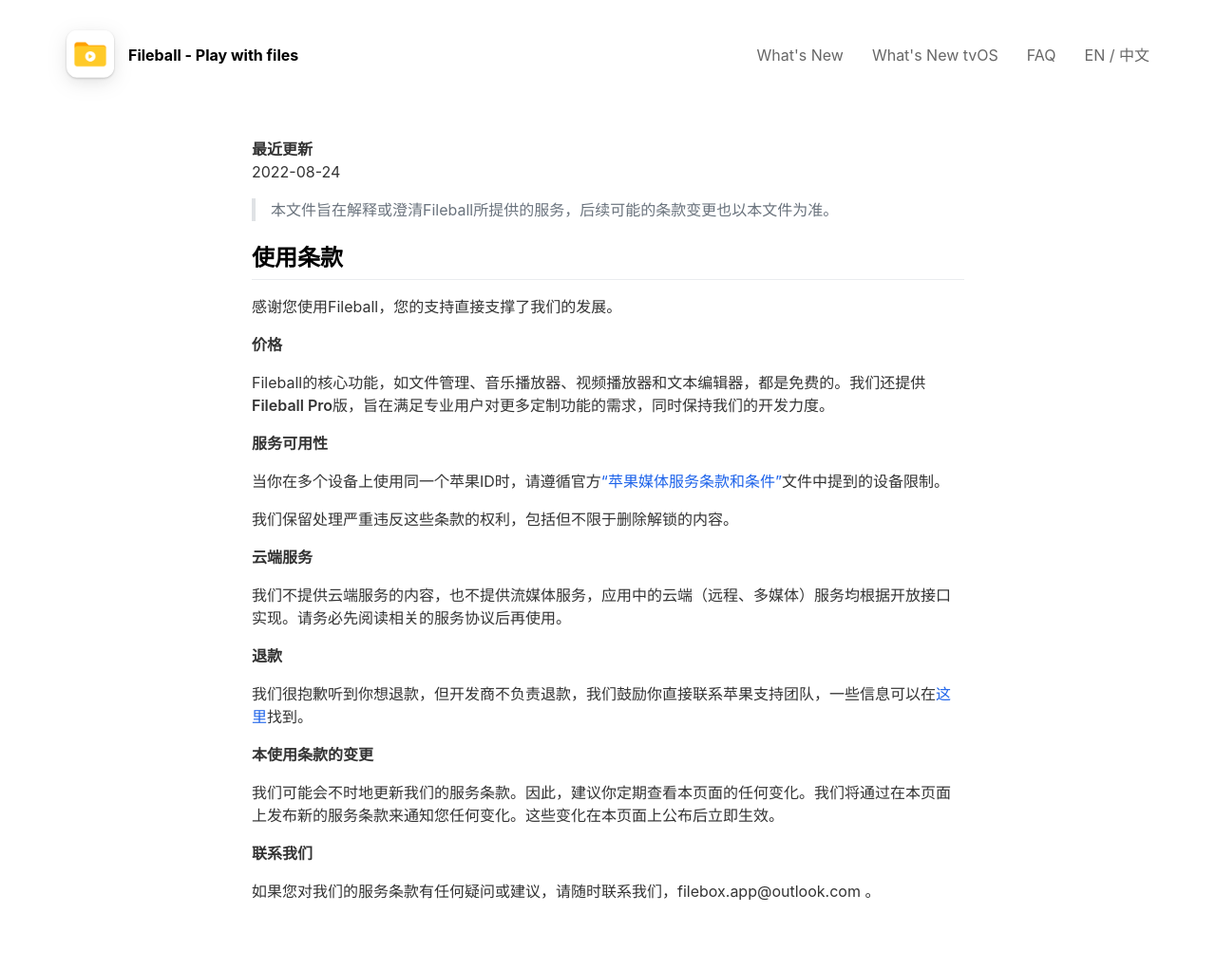
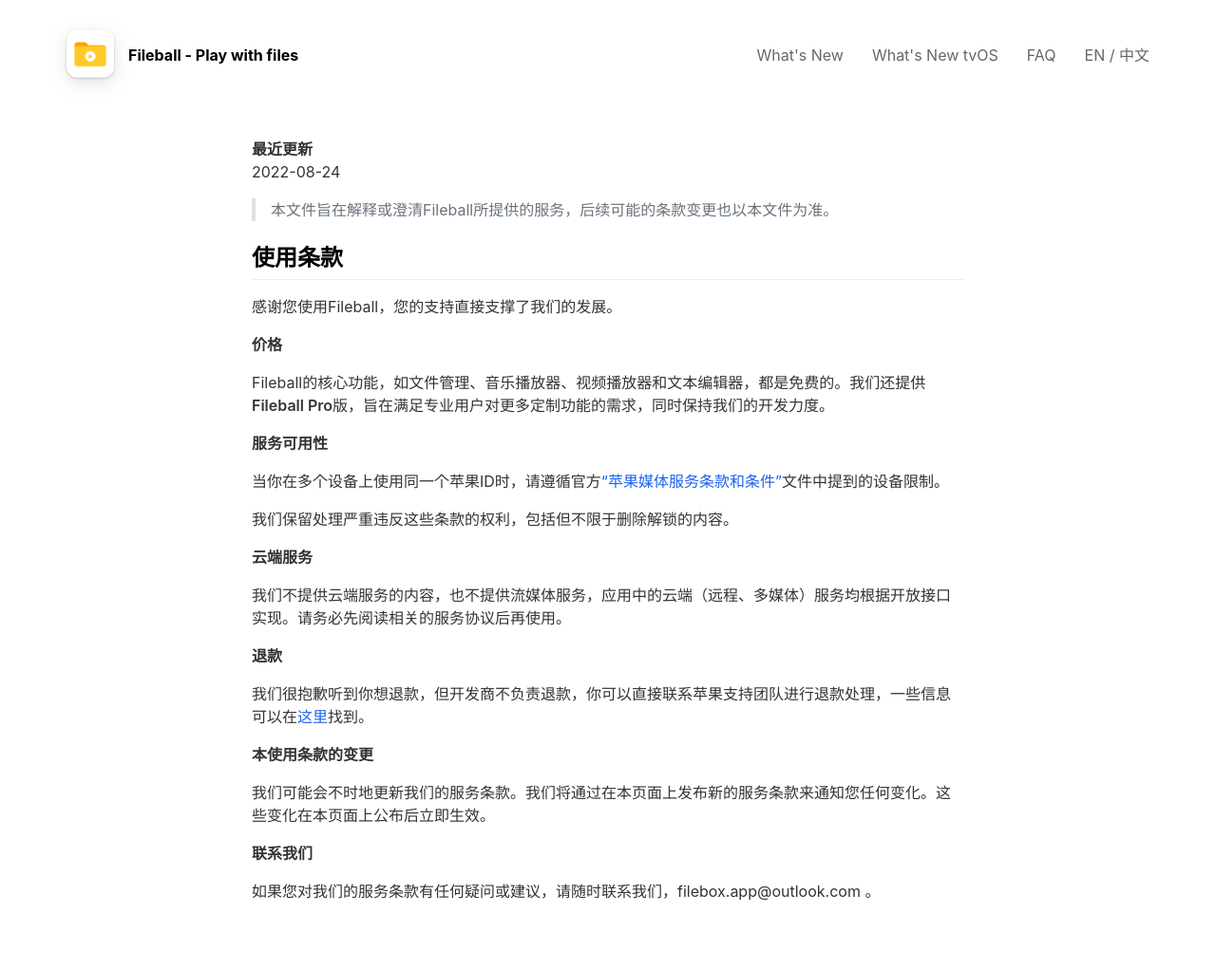
Before and after one commit to alexiscn/fileball.app, a Jekyll site: the page built from _pages/cn/terms.md, in a window 1280 px wide. Shown: the whole page at 95% size. Built offline with Jekyll 4.4.1, drawn with Linux system fonts in a browser that asks for light colours; nearby versions of some CDN libraries.

Commit message:
update terms

```diff
--- a/_pages/cn/terms.md
+++ b/_pages/cn/terms.md
@@ -31,11 +31,11 @@
 
 **退款**
 
-我们很抱歉听到你想退款，但开发商不负责退款，我们鼓励你直接联系苹果支持团队，一些信息可以在[这里](https://support.apple.com/en-us/HT204084)找到。
+我们很抱歉听到你想退款，但开发商不负责退款，你可以直接联系苹果支持团队进行退款处理，一些信息可以在[这里](https://support.apple.com/en-us/HT204084)找到。
 
 **本使用条款的变更**
 
-我们可能会不时地更新我们的服务条款。因此，建议你定期查看本页面的任何变化。我们将通过在本页面上发布新的服务条款来通知您任何变化。这些变化在本页面上公布后立即生效。
+我们可能会不时地更新我们的服务条款。我们将通过在本页面上发布新的服务条款来通知您任何变化。这些变化在本页面上公布后立即生效。
 
 **联系我们**
 
```
Also changed, not shown: _pages/terms.md (+2 -2 lines).
